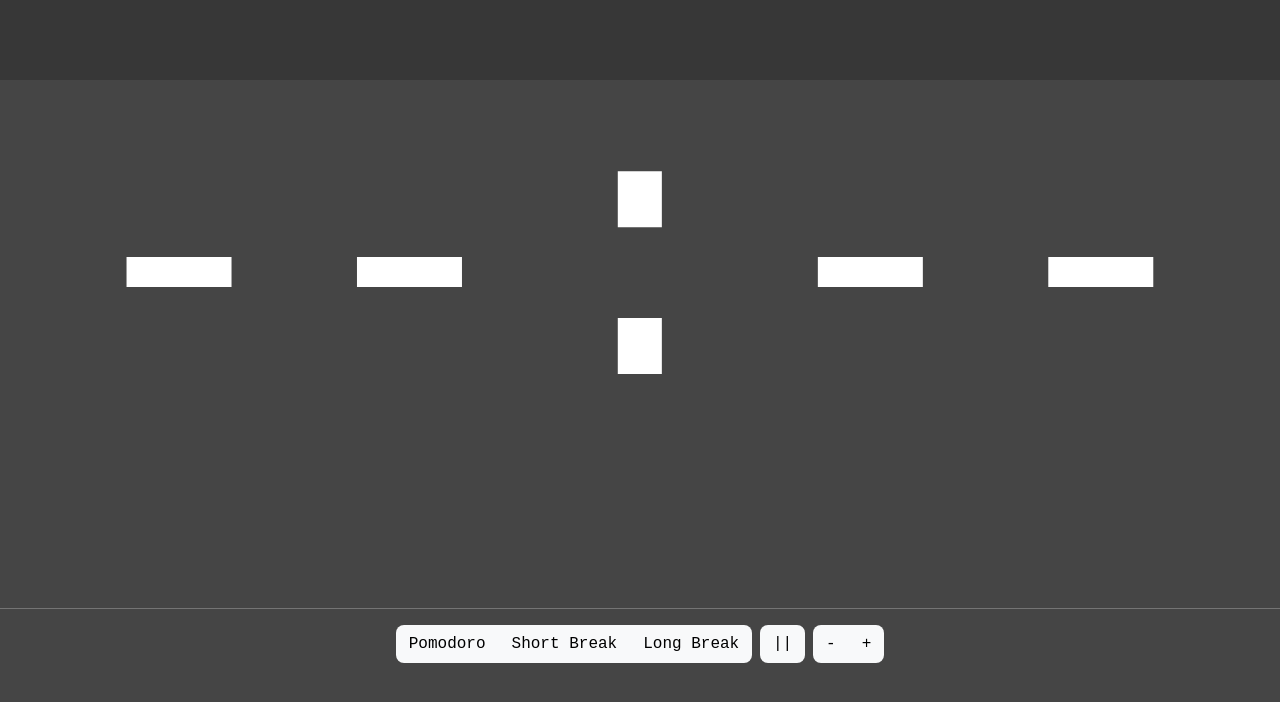
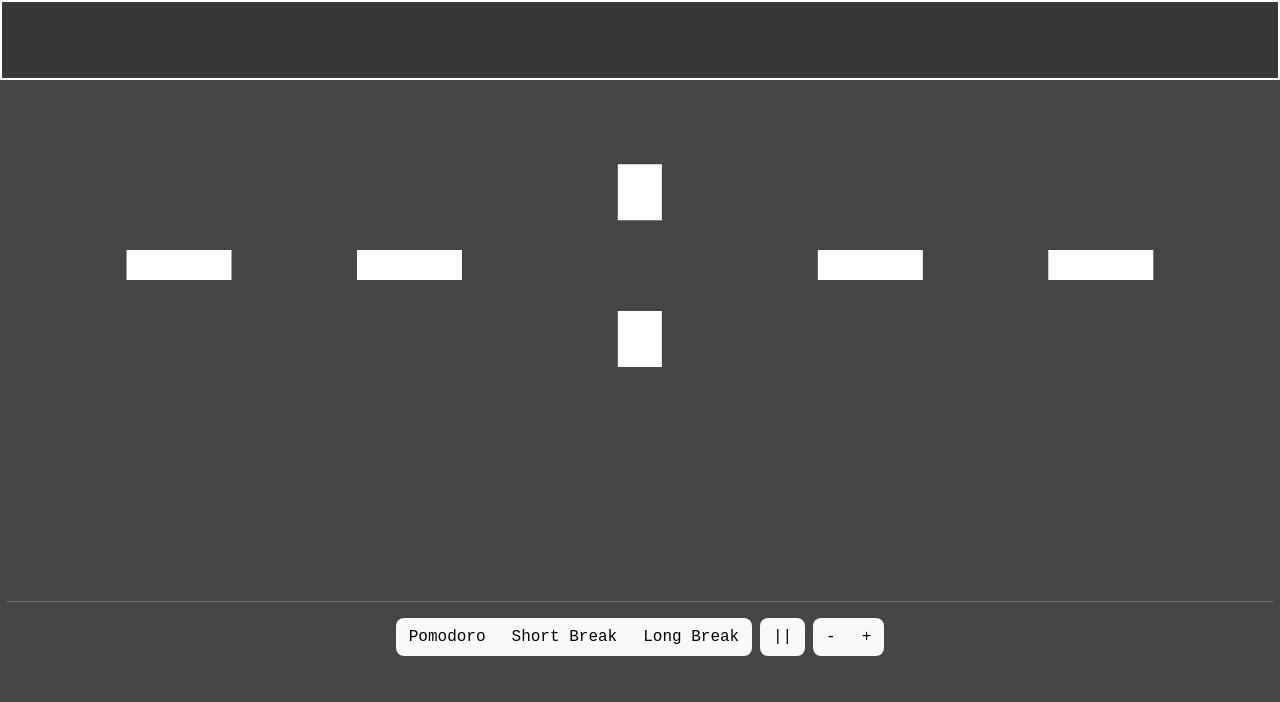
Before and after one commit to cookieshakes/pomodoro-tool, a plain HTML site: page index.html in a window 1280 px wide. Drawn offline with Linux system fonts and the light colour scheme.

Commit message:
Update style.css

```diff
--- a/style.css
+++ b/style.css
@@ -15,11 +15,15 @@ body {
 #progress {
   width: 100vw;
   background-color: rgba(0, 0, 0, 0.2);
+  border: 2px solid white;
+  padding: 5px;
+  box-sizing: border-box;
 }
 
 #progress-value {
   width: 0;
   background-color: white;
+  height: 100%;
 }
 
 #clock {
```
